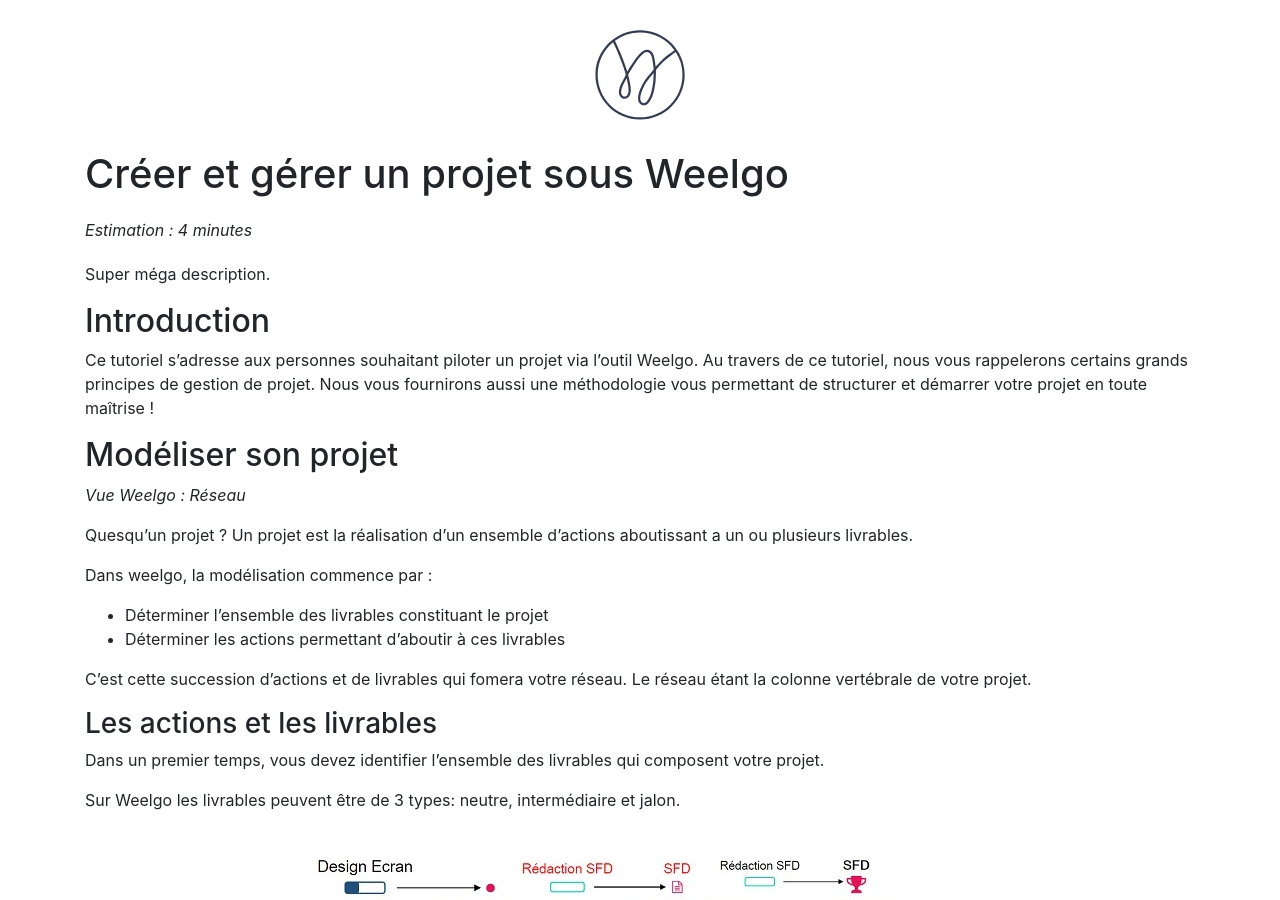
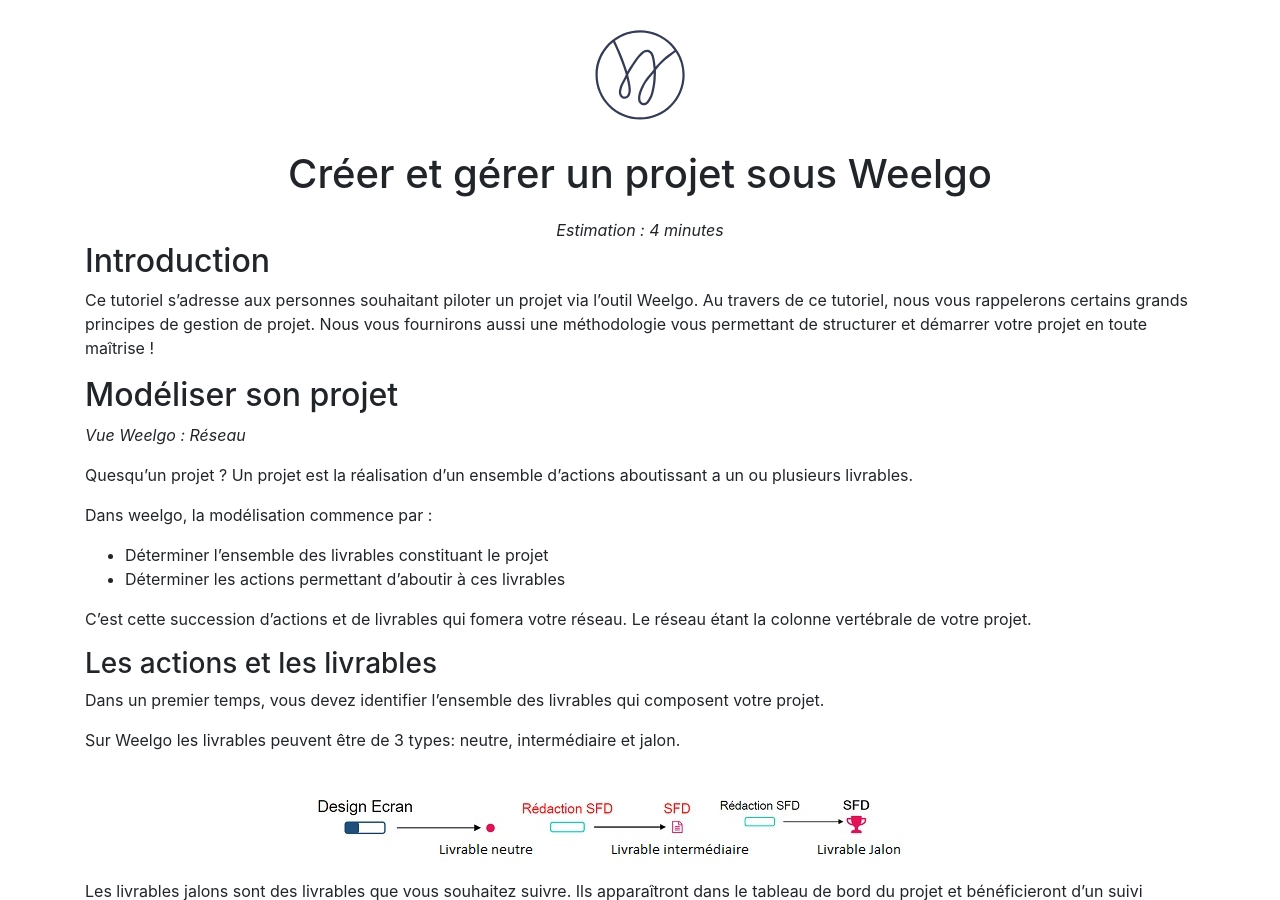
Before and after one commit to Weelgo/weelgo.github.io, a Jekyll site: the page built from fr/commencer/decouverte_de_l_application.md, in a window 1280 px wide and 900 px high. Built offline with Jekyll 4.4.1, drawn with Linux system fonts in a browser that asks for light colours.

Commit message:
Amélioration

```diff
--- a/_layouts/docs_fr.html
+++ b/_layouts/docs_fr.html
@@ -9,9 +9,9 @@
 
 	<div class="container">
 
-	      <h1 id="content">{{ page.title }}</h1>
-	      <div style="font-style: italic;margin-top: 20px;">Estimation : {{ page.readingEstimation }} minutes</div>
-	      <p style="margin-top: 20px;">{{ page.description }}</p>
+	      <h1 id="content" style="text-align: center;">{{ page.title }}</h1>
+	      <div style="font-style: italic;margin-top: 20px;text-align: center;">Estimation : {{ page.readingEstimation }} minutes</div>
+
 
 	      <div>
 	      {{ content }}
--- a/fr/commencer/decouverte_de_l_application.md
+++ b/fr/commencer/decouverte_de_l_application.md
@@ -1,7 +1,6 @@
 ---
 layout : docs_fr
 title : Créer et gérer un projet sous Weelgo
-description : Super méga description.
 id : thl23
 readingEstimation : 4
 ---
```
